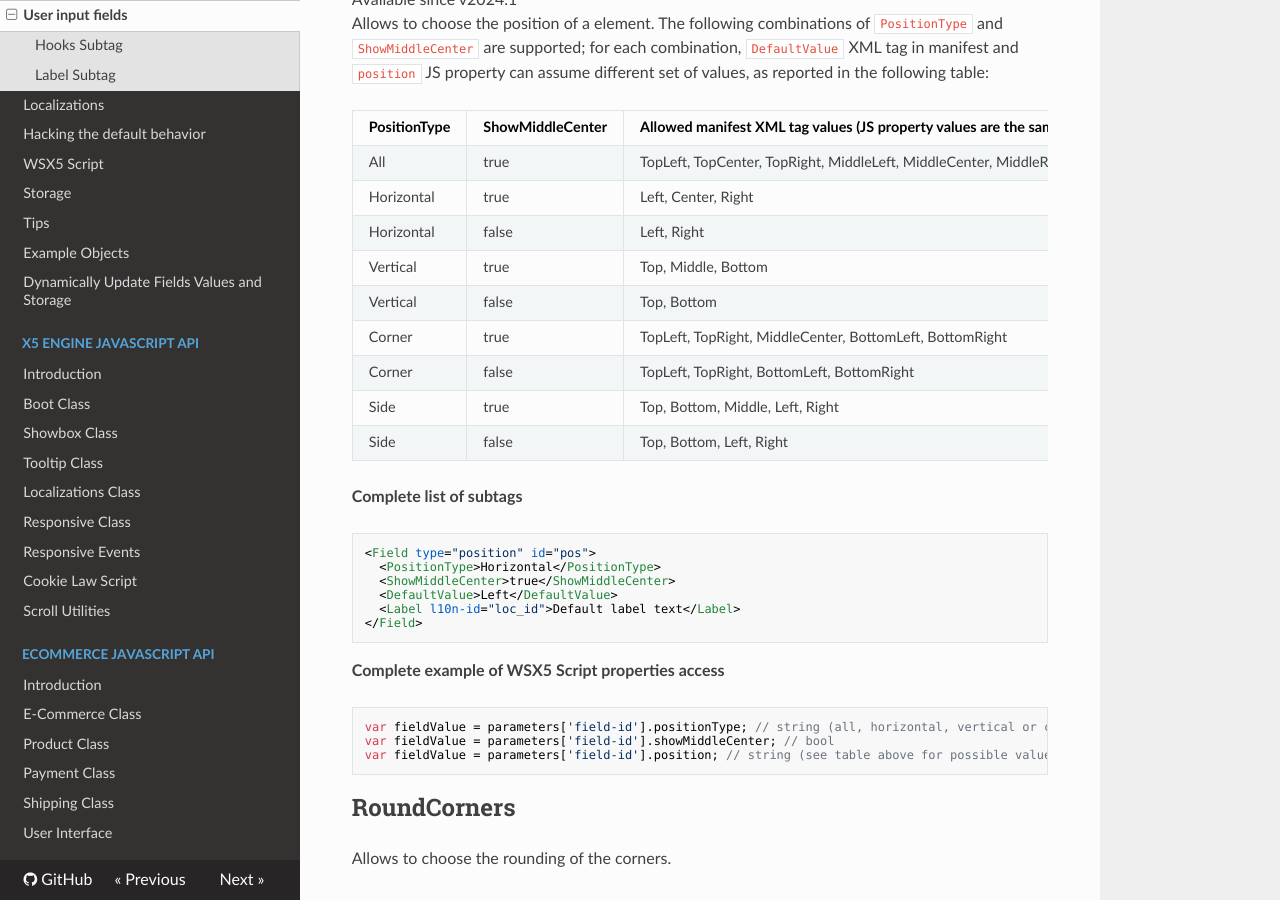
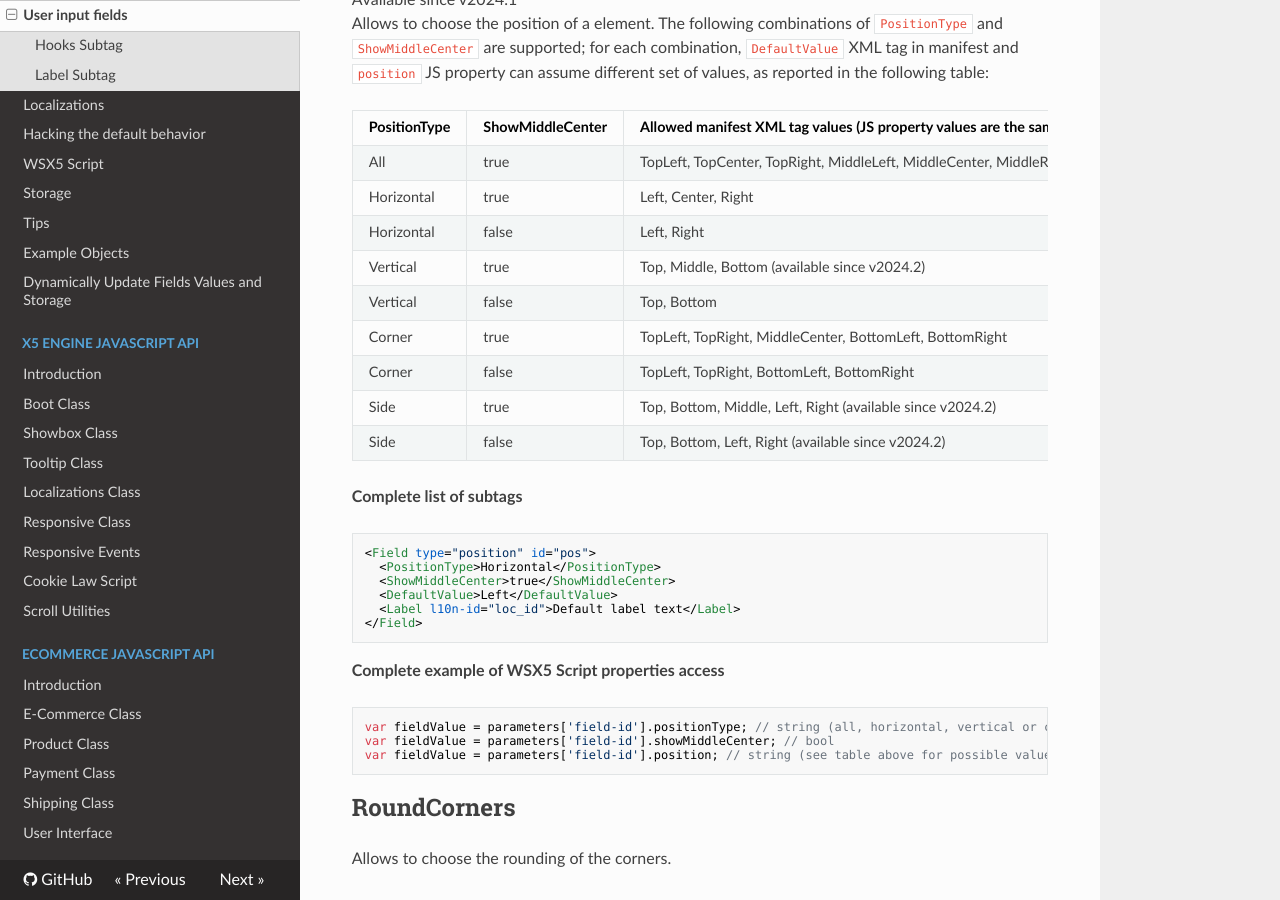
Before and after one commit to WebSiteX5/wsx5-developers-guide, an MkDocs documentation site: the page built from docs/optional-objects/user-input-fields.md, in a window 1280 px wide and 900 px high, scrolled down 11902 px. Built offline with MkDocs 1.6.1, drawn with Linux system fonts in a browser that asks for light colours; nearby versions of some CDN libraries.

Commit message:
Add version availability

````diff
--- a/docs/optional-objects/user-input-fields.md
+++ b/docs/optional-objects/user-input-fields.md
@@ -561,12 +561,12 @@ Allows to choose the position of a element. The following combinations of `Posit
 | All          | true             | TopLeft, TopCenter, TopRight, MiddleLeft, MiddleCenter, MiddleRight, BottomLeft, BottomCenter, BottomRight |
 | Horizontal   | true             | Left, Center, Right                                                                                        |
 | Horizontal   | false            | Left, Right                                                                                                |
-| Vertical     | true             | Top, Middle, Bottom                                                                                        |
+| Vertical     | true             | Top, Middle, Bottom (available since v2024.2)                                                              |
 | Vertical     | false            | Top, Bottom                                                                                                |
 | Corner       | true             | TopLeft, TopRight, MiddleCenter, BottomLeft, BottomRight                                                   |
 | Corner       | false            | TopLeft, TopRight, BottomLeft, BottomRight                                                                 |
-| Side         | true             | Top, Bottom, Middle, Left, Right                                                                           |
-| Side         | false            | Top, Bottom, Left, Right                                                                                   |
+| Side         | true             | Top, Bottom, Middle, Left, Right (available since v2024.2)                                                 |
+| Side         | false            | Top, Bottom, Left, Right (available since v2024.2)                                                         |
 
 **Complete list of subtags**
 ```xml
````
